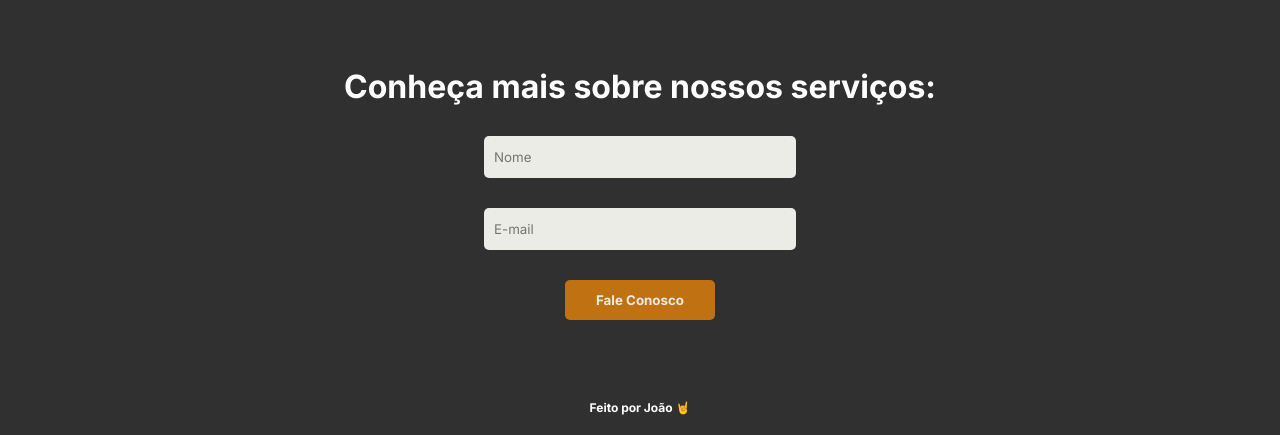
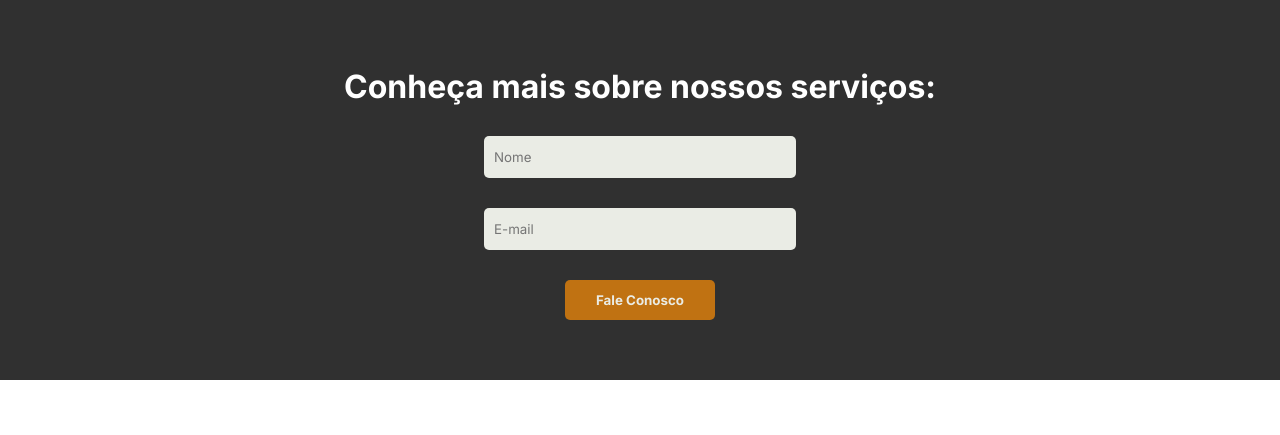
Before and after one commit to joaovitorfcoelho/landing-page-arquitetura, a plain HTML site: page index.html in a window 1280 px wide. Shown: the part 723-1158 px from the top of the page. After the commit the page ends 1103 px from the top, so only its background shows below. Drawn offline with Linux system fonts and the light colour scheme.

Commit message:
Update index.html

```diff
--- a/index.html
+++ b/index.html
@@ -54,8 +54,5 @@
         <button type="submit">Fale Conosco</button>
         </form>
     </div>
-
-    <!-- FOOTER-->
-    <footer id="rodape"> Feito por João 🤘</footer>
 </body>
 </html>
```
